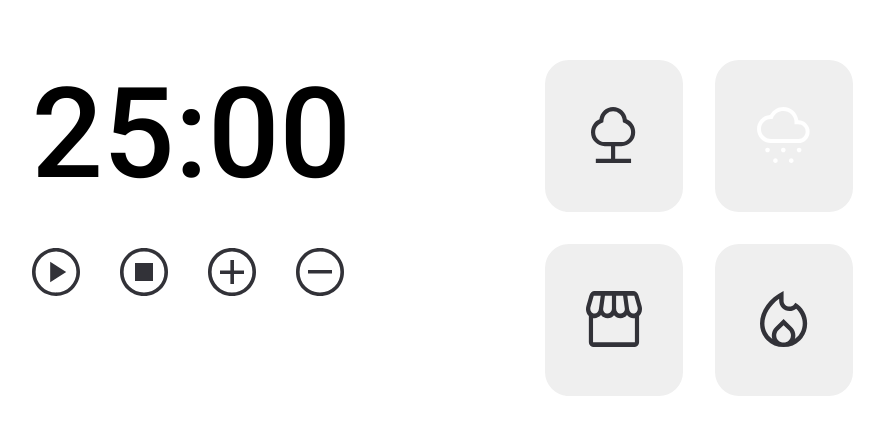
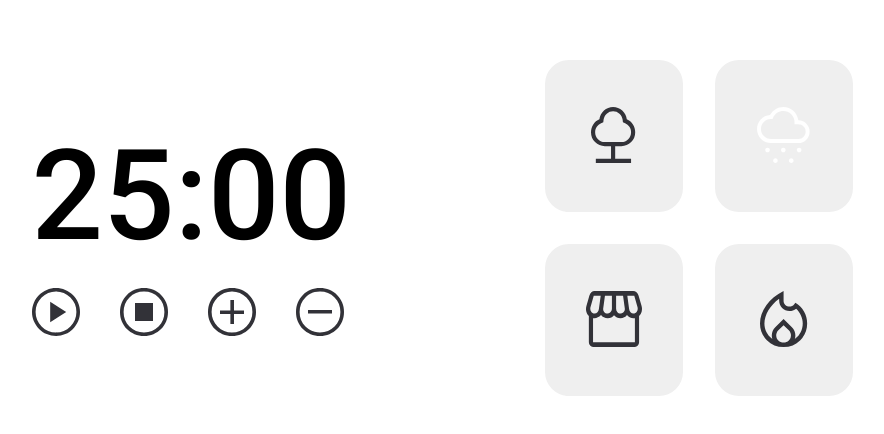
Before and after one commit to gabriel-assana/FocusTimer-2.0, a plain HTML site: page index.html in a window 1280 px wide. Shown: the part 172-606 px from the top of the page, without its empty margins (198-1082 px from the left). Drawn offline with Linux system fonts and the light colour scheme.

Commit message:
Ajustes Finais

```diff
--- a/style.css
+++ b/style.css
@@ -35,15 +35,17 @@ main{
 .timer{
     display:flex;
     flex-direction: column;
-    gap: 4rem;
+    gap: 4.8rem;
 
     width: 32.1rem;
     height: 21.3rem;
+
+    margin: auto 0;
 }
 
 #timer{
     display:flex;
-    height: 14.8rem
+    height: 11.8rem
 
 }
 
@@ -66,7 +68,6 @@ main{
 
 .sons button{
 
-
     width: 13.8rem;
     height: 15.2rem;
 
```
